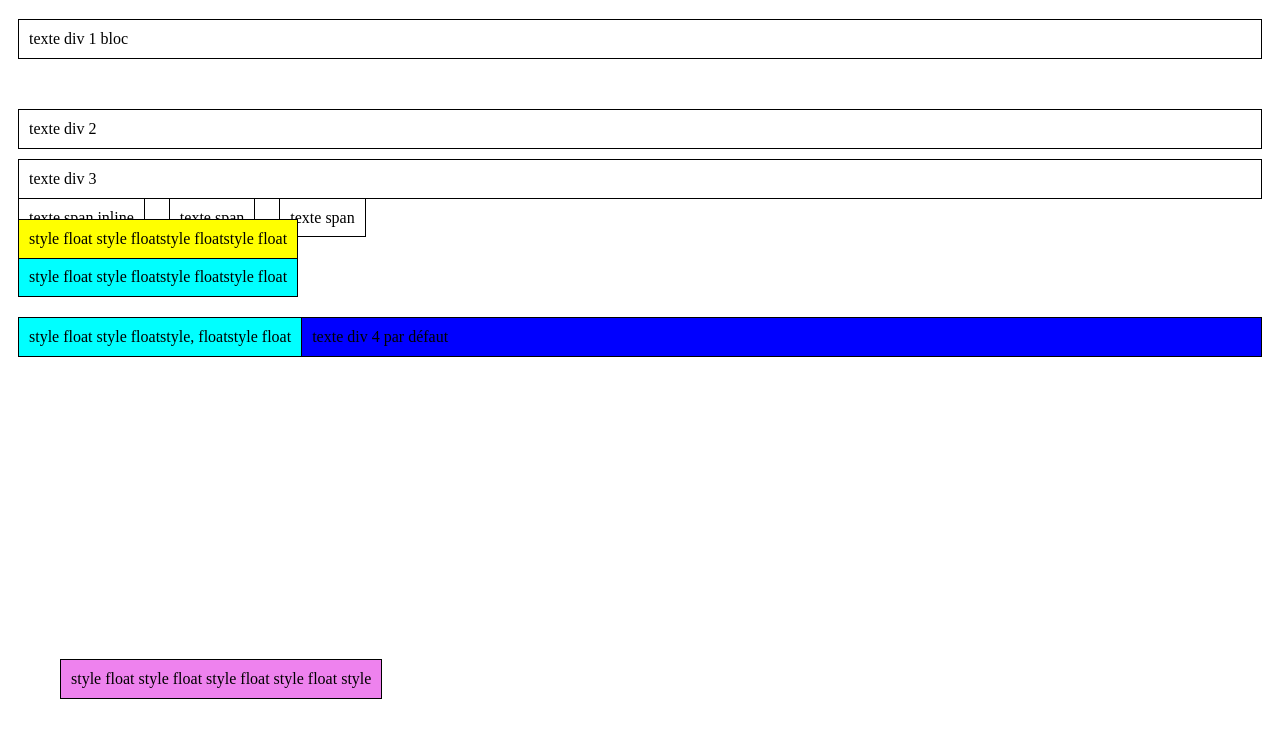
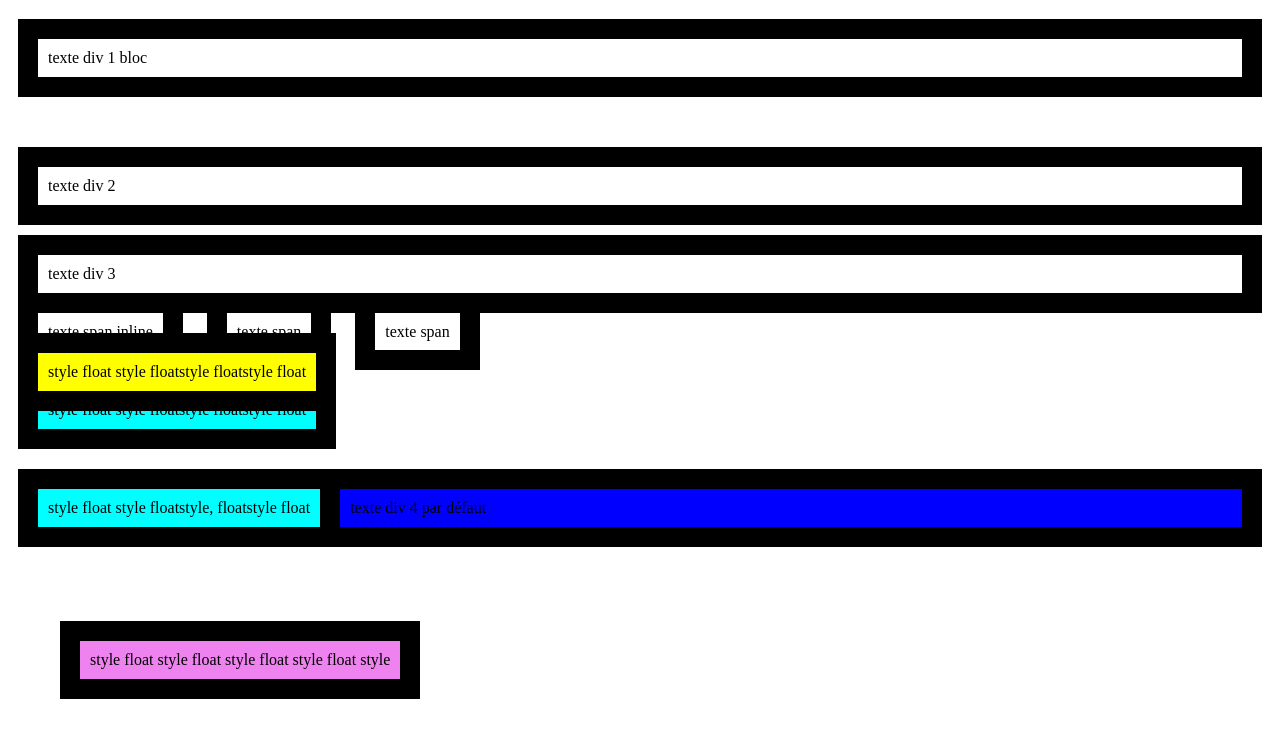
Before and after one commit to Flo-fromsouth/flux, a plain HTML site: page Flux.html in a window 1280 px wide. Shown: the part 61-798 px from the top of the page. Drawn offline with Linux system fonts and the light colour scheme.

Commit message:
changement épaisseur du bord

```diff
--- a/Flux.html
+++ b/Flux.html
@@ -9,7 +9,7 @@
 
 <style>
     .flux {
-        border: 1px rgb(0, 0, 0) solid;
+        border: 20px rgb(0, 0, 0) solid;
         margin: 10px;
         padding: 10px;
     }
```
